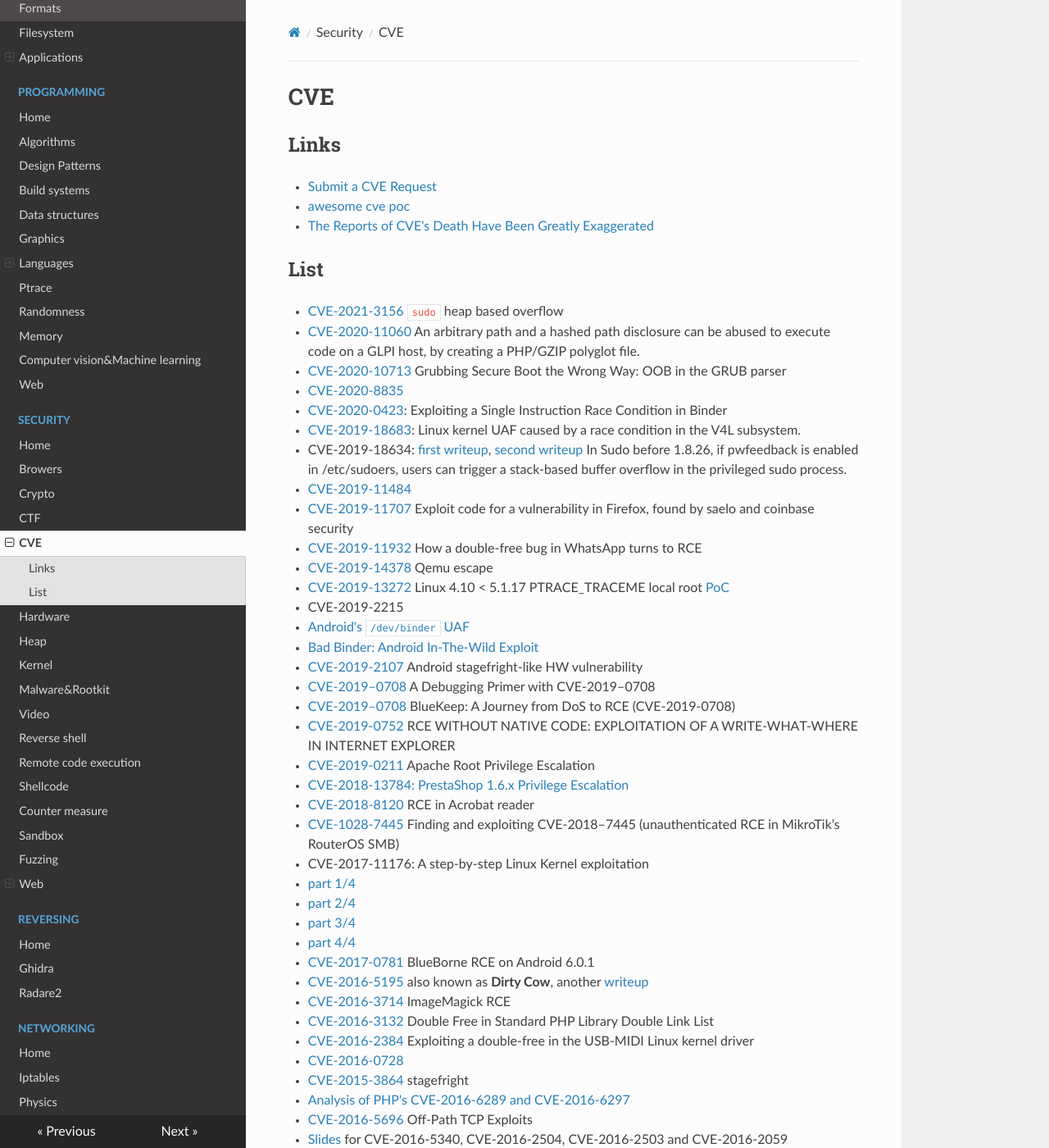
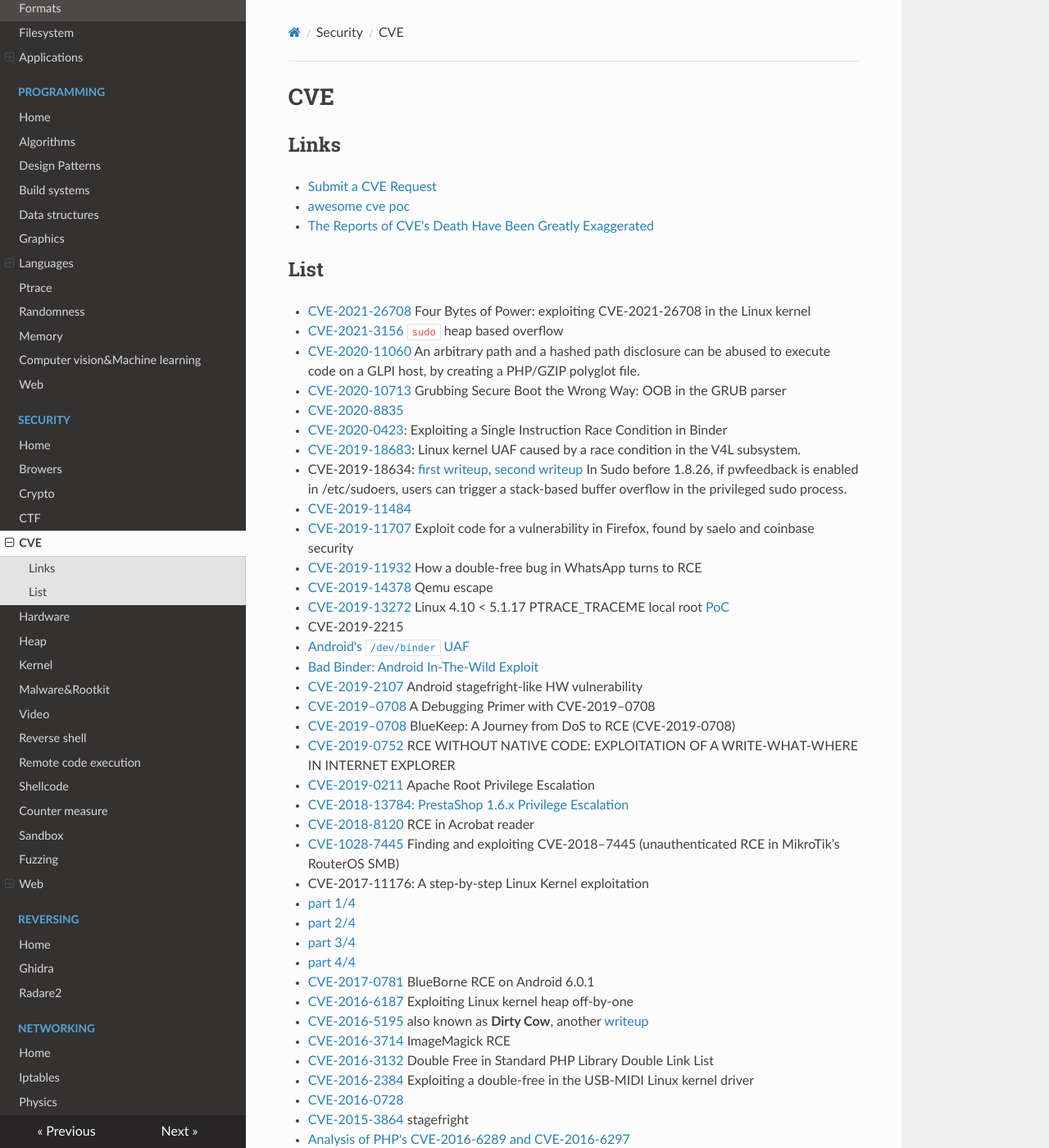
Before and after one commit to gipi/low-level, an MkDocs documentation site: the page built from docs/security/cve.md, in a window 1280 px wide and 1400 px high. Shown: the whole window at 82% size. Built offline with MkDocs 1.6.1, drawn with Linux system fonts in a browser that asks for light colours; nearby versions of some CDN libraries; old or Windows-style settings are respelled for this version of MkDocs.

Commit message:
Improve.

```diff
--- a/docs/security/cve.md
+++ b/docs/security/cve.md
@@ -8,6 +8,7 @@
 
 ## List
 
+ - [CVE-2021-26708](https://a13xp0p0v.github.io/2021/02/09/CVE-2021-26708.html) Four Bytes of Power: exploiting CVE-2021-26708 in the Linux kernel
  - [CVE-2021-3156](https://www.qualys.com/2021/01/26/cve-2021-3156/baron-samedit-heap-based-overflow-sudo.txt) ``sudo`` heap based overflow
  - [CVE-2020-11060](https://offsec.almond.consulting/playing-with-gzip-rce-in-glpi.html) An arbitrary path and a hashed path disclosure can be abused to execute code on a GLPI host, by creating a PHP/GZIP polyglot file.
  - [CVE-2020-10713](https://capsule8.com/blog/grubbing-secure-boot-the-wrong-way-cve-2020-10713/) Grubbing Secure Boot the Wrong Way: OOB in the GRUB parser
@@ -37,6 +38,7 @@
    - [part 3/4](https://blog.lexfo.fr/cve-2017-11176-linux-kernel-exploitation-part3.html)
    - [part 4/4](https://blog.lexfo.fr/cve-2017-11176-linux-kernel-exploitation-part4.html)
  - [CVE-2017-0781](https://jesux.es/exploiting/blueborne-android-6.0.1-english/) BlueBorne RCE on Android 6.0.1
+ - [CVE-2016-6187](https://duasynt.com/blog/cve-2016-6187-heap-off-by-one-exploit) Exploiting Linux kernel heap off-by-one
  - [CVE-2016-5195](https://dirtycow.ninja/) also known as **Dirty Cow**, another [writeup](https://chao-tic.github.io/blog/2017/05/24/dirty-cow)
  - [CVE-2016-3714](https://imagetragick.com) ImageMagick RCE
  - [CVE-2016-3132](http://www.libnex.org/blog/doublefreeinstandardphplibrarydoublelinklist) Double Free in Standard PHP Library Double Link List
```
Also changed, not shown: docs/security/crypto.md (+1 -0 lines), docs/security/kernel.md (+2 -0 lines), docs/security/web/index.md (+1 -0 lines).
